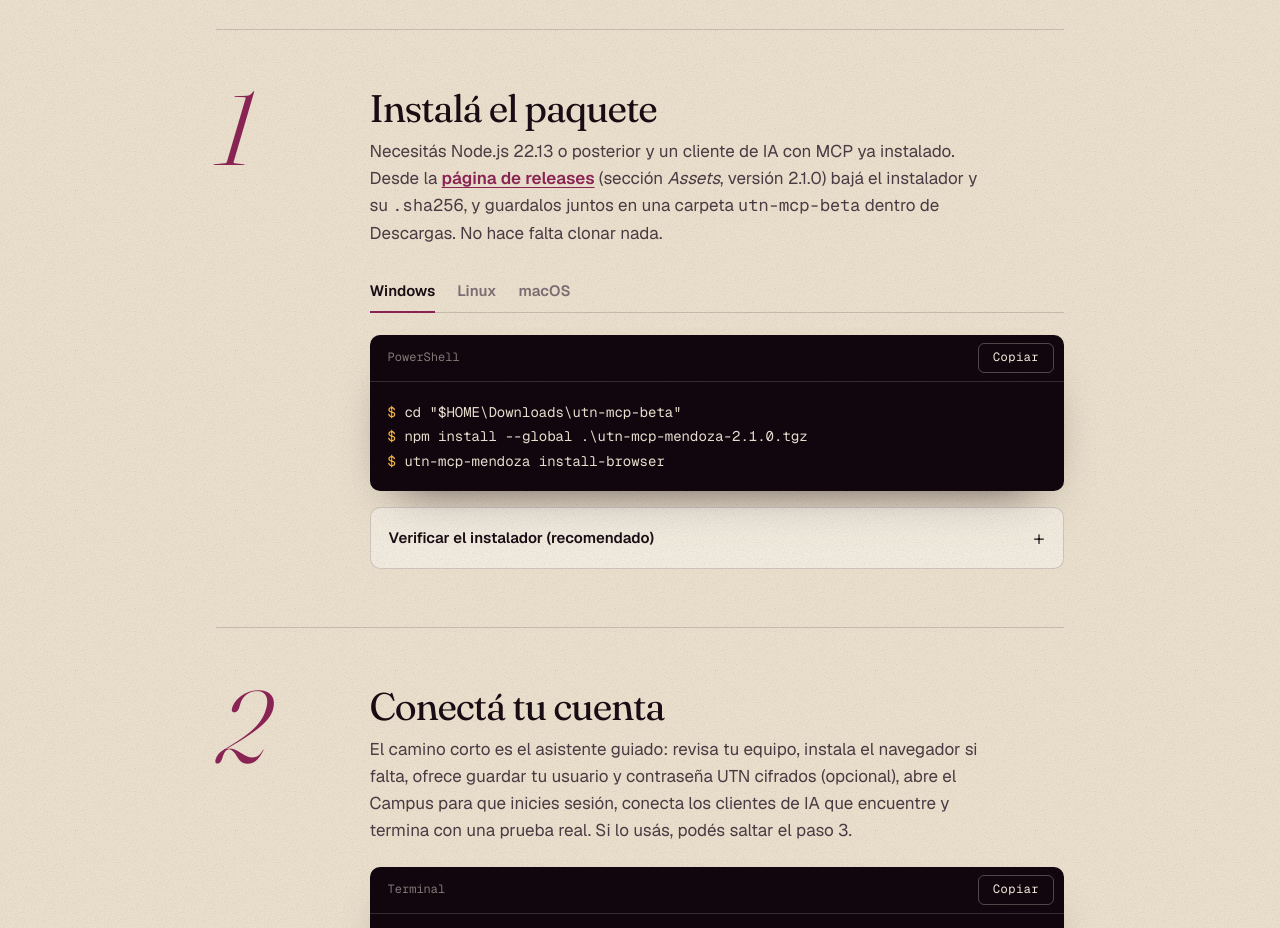
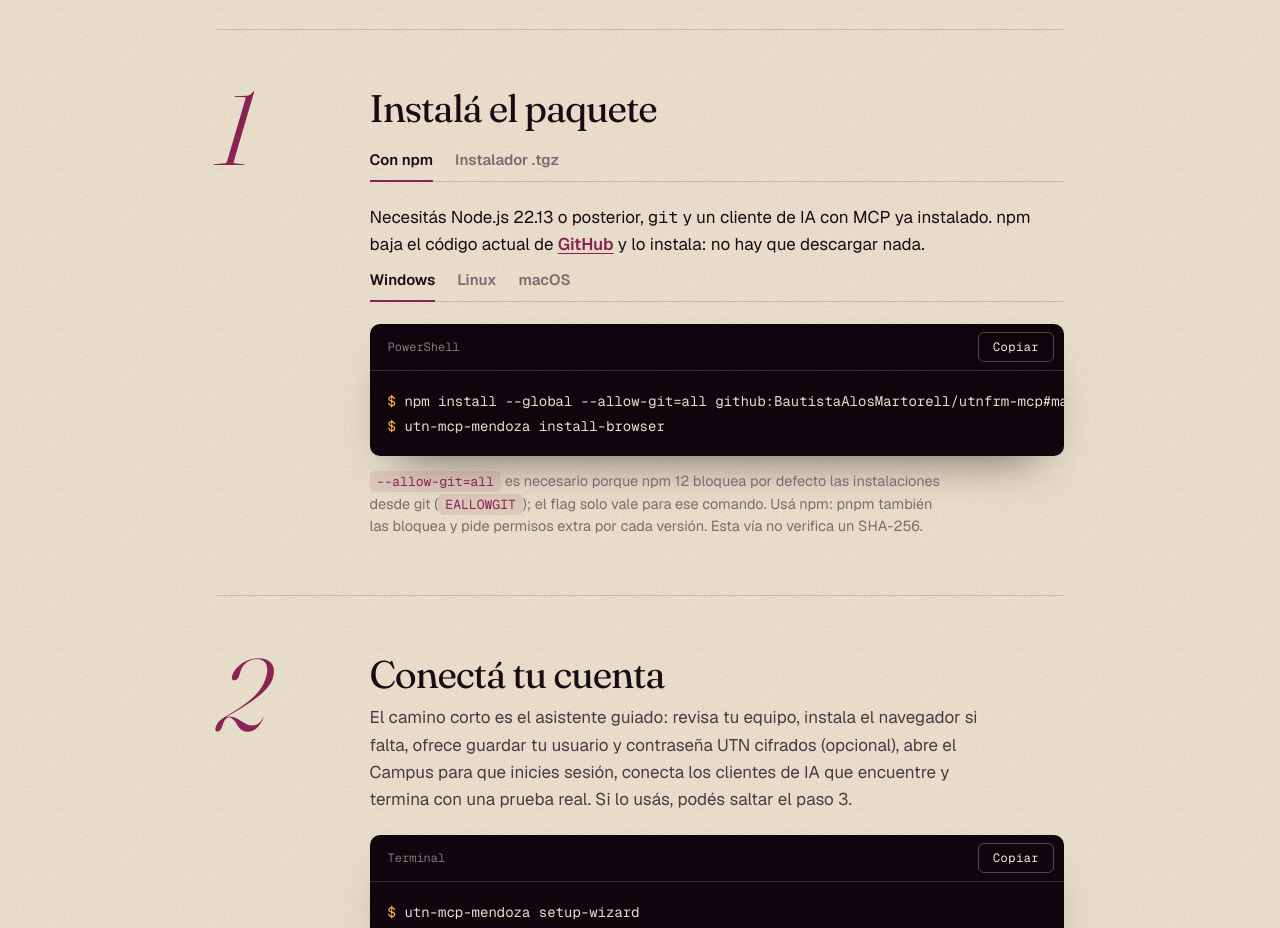
Before and after one commit to BautistaAlosMartorell/utn-mcp-mendoza-web, a Next.js app: page / in a window 1280 px wide. Shown: the part 7240-8168 px from the top of the page. Built offline with nearby package versions, Linux system fonts and the light colour scheme; no server answers.

Commit message:
feat: add npm install option from GitHub
Offer npm (git) and the release .tgz as install methods: the v2.1.0 release has no installer asset yet, and npm 12 needs --allow-git=all for git dependencies.

```diff
--- a/components/install.tsx
+++ b/components/install.tsx
@@ -4,11 +4,13 @@
 import {
   clients,
   installByOs,
+  installMethods,
   loginCommands,
   product,
   prompts,
   wizardCommand,
   type ClientId,
+  type MethodId,
   type OsId,
 } from "@/lib/content";
 
@@ -119,10 +121,12 @@
 
 export function Install() {
   const uid = useId();
+  const [method, setMethod] = useState<MethodId>("npm");
   const [osId, setOsId] = useState<OsId>("windows");
   const [clientId, setClientId] = useState<ClientId>("codex");
   const os = installByOs.find((o) => o.id === osId)!;
   const client = clients.find((c) => c.id === clientId)!;
+  const methodPanel = `${uid}-method-panel`;
   const osPanel = `${uid}-os-panel`;
   const clientPanel = `${uid}-client-panel`;
 
@@ -132,14 +136,34 @@
         <div className="step-n" aria-hidden="true">1</div>
         <div className="step-body">
           <h3>Instalá el paquete</h3>
+          <Tabs
+            label="Cómo instalarlo"
+            items={[...installMethods]}
+            value={method}
+            onChange={setMethod}
+            panelId={methodPanel}
+            uid={`${uid}-method`}
+          />
+
+          <div role="tabpanel" id={methodPanel} aria-labelledby={`${uid}-method-tab-${method}`}>
+            {method === "npm" ? (
+              <p>
+                Necesitás Node.js {product.node} o posterior, <code>git</code> y un cliente de IA con MCP ya
+                instalado. npm baja el código actual de{" "}
+                <a className="inline" href={product.repo} target="_blank" rel="noreferrer">GitHub</a> y lo instala:
+                no hay que descargar nada.
+              </p>
+            ) : (
               <p>
                 Necesitás Node.js {product.node} o posterior y un cliente de IA con MCP ya instalado. Desde la{" "}
                 <a className="inline" href={product.release} target="_blank" rel="noreferrer">
                   página de releases
                 </a>{" "}
                 (sección <em>Assets</em>, versión {product.version}) bajá el instalador y su <code>.sha256</code>, y
-            guardalos juntos en una carpeta <code>utn-mcp-beta</code> dentro de Descargas. No hace falta clonar nada.
+                guardalos juntos en una carpeta <code>utn-mcp-beta</code> dentro de Descargas. Si esa versión todavía
+                no tiene el instalador publicado, usá la opción con npm.
               </p>
+            )}
 
             <Tabs
               label="Sistema operativo"
@@ -152,13 +176,22 @@
 
             <div role="tabpanel" id={osPanel} aria-labelledby={`${uid}-os-tab-${osId}`}>
               {os.before && <p className="warn-note">{os.before}</p>}
-            <Code label={os.shell} text={os.install} prompt />
+              <Code label={os.shell} text={method === "npm" ? os.npm : os.install} prompt />
               {os.note && <p className="note">{os.note}</p>}
+              {method === "npm" ? (
+                <p className="note">
+                  <code>--allow-git=all</code> es necesario porque npm 12 bloquea por defecto las instalaciones desde
+                  git (<code>EALLOWGIT</code>); el flag solo vale para ese comando. Usá npm: pnpm también las bloquea y
+                  pide permisos extra por cada versión. Esta vía no verifica un SHA-256.
+                </p>
+              ) : (
                 <details className="verify">
                   <summary>Verificar el instalador (recomendado)</summary>
                   <p>Corré esto antes de instalar, en la misma carpeta. Tiene que decir que está bien; si no, volvé a descargarlo.</p>
                   <Code label={os.shell} text={os.verify} />
                 </details>
+              )}
+            </div>
           </div>
         </div>
       </li>
--- a/lib/content.ts
+++ b/lib/content.ts
@@ -18,6 +18,8 @@
   repo,
   /** Página de releases: de ahí se bajan el instalador y su .sha256. */
   release: `${repo}/releases`,
+  // shortcut: #main se mueve con cada push (el tag v2.1.0 quedó antes del fix de Windows): fijar acá el tag nuevo cuando el dueño lo publique.
+  gitSpec: "github:BautistaAlosMartorell/utnfrm-mcp#main",
   pkgName: `utn-mcp-mendoza-${version}.tgz`,
   mcpbName: `utn-mcp-mendoza-${version}.mcpb`,
   issues: `${repo}/issues`,
@@ -116,6 +118,8 @@
   shell: string;
   /** Prerrequisito del sistema, si lo hay. */
   before?: string;
+  /** Instalación con npm directo desde GitHub. */
+  npm: string;
   install: string;
   verify: string;
   note?: string;
@@ -123,12 +127,24 @@
 
 const dir = "utn-mcp-beta";
 
+/** npm 12 bloquea las dependencias git por defecto (EALLOWGIT): el flag las habilita solo para este comando. */
+const npmGit = `npm install --global --allow-git=all ${product.gitSpec}`;
+const browser = `${product.cli} install-browser`;
+const linuxDeps = ["sudo apt-get update", "sudo apt-get install -y libsecret-tools gnome-keyring"];
+
+export const installMethods = [
+  { id: "npm", label: "Con npm" },
+  { id: "tgz", label: "Instalador .tgz" },
+] as const;
+export type MethodId = (typeof installMethods)[number]["id"];
+
 /** Paso 1: descarga manual de la release, tal como figura en el README. */
 export const installByOs: OsDef[] = [
   {
     id: "windows",
     label: "Windows",
     shell: "PowerShell",
+    npm: [npmGit, browser].join("\n"),
     install: [
       `cd "$HOME\\Downloads\\${dir}"`,
       `npm install --global .\\${product.pkgName}`,
@@ -146,10 +162,10 @@
     shell: "Terminal",
     before:
       "Necesita el almacén seguro de contraseñas (Secret Service) de una sesión de escritorio normal, desbloqueado. No funciona de forma segura por SSH, sin pantalla ni en WSL. El bloque es para Ubuntu o Debian; en otras distribuciones instalá el equivalente.",
+    npm: [...linuxDeps, npmGit, browser].join("\n"),
     install: [
       `cd ~/Downloads/${dir}`,
-      "sudo apt-get update",
-      "sudo apt-get install -y libsecret-tools gnome-keyring",
+      ...linuxDeps,
       `npm install --global ./${product.pkgName}`,
       `${product.cli} install-browser`,
     ].join("\n"),
@@ -160,6 +176,7 @@
     label: "macOS",
     shell: "Terminal",
     note: "Cuando macOS pregunte, permití que UTN FRM MCP use el Llavero de inicio de sesión.",
+    npm: [npmGit, browser].join("\n"),
     install: [
       `cd ~/Downloads/${dir}`,
       `npm install --global ./${product.pkgName}`,
```
Lines whose indentation alone changed are shown as unchanged.
